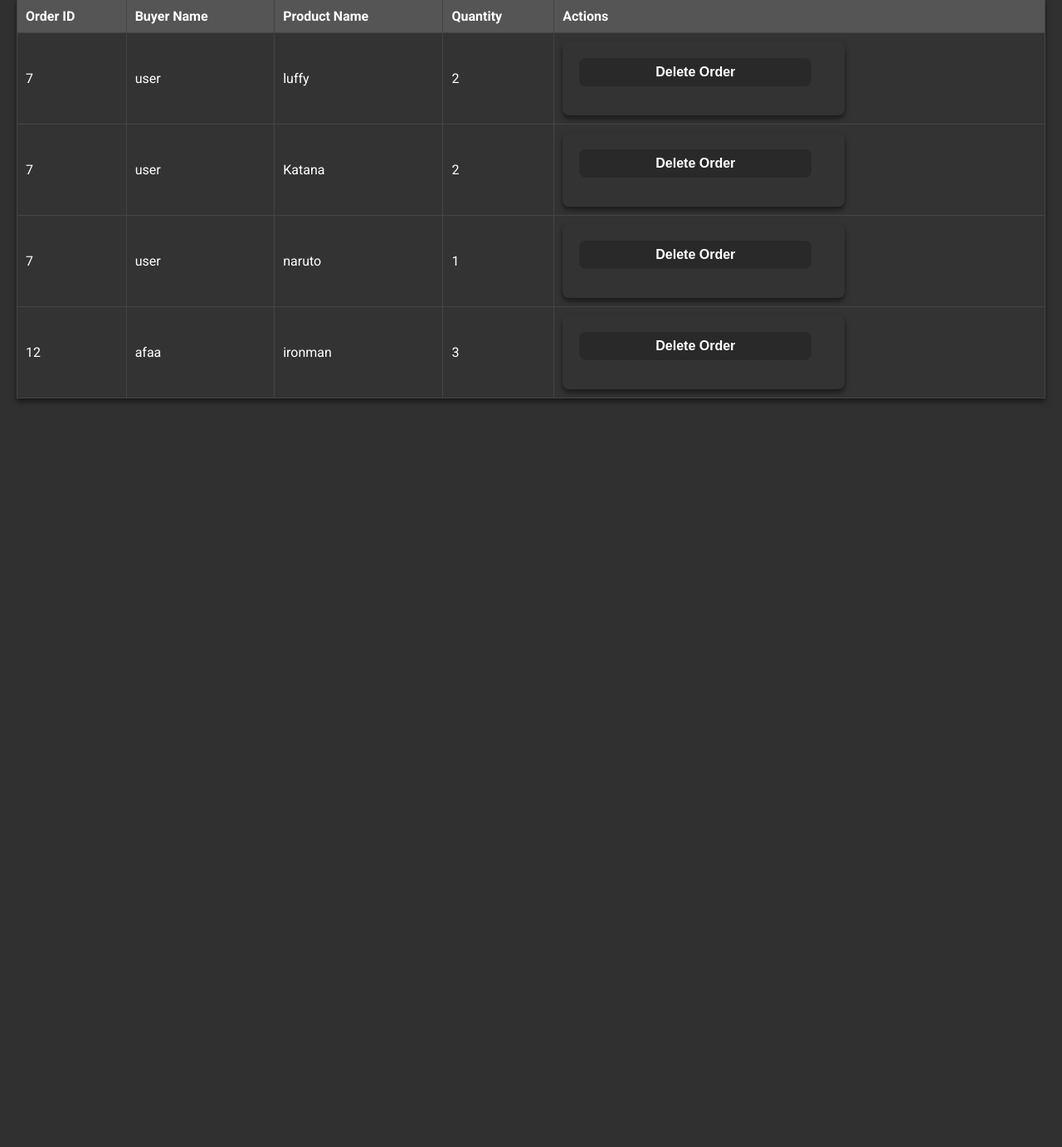
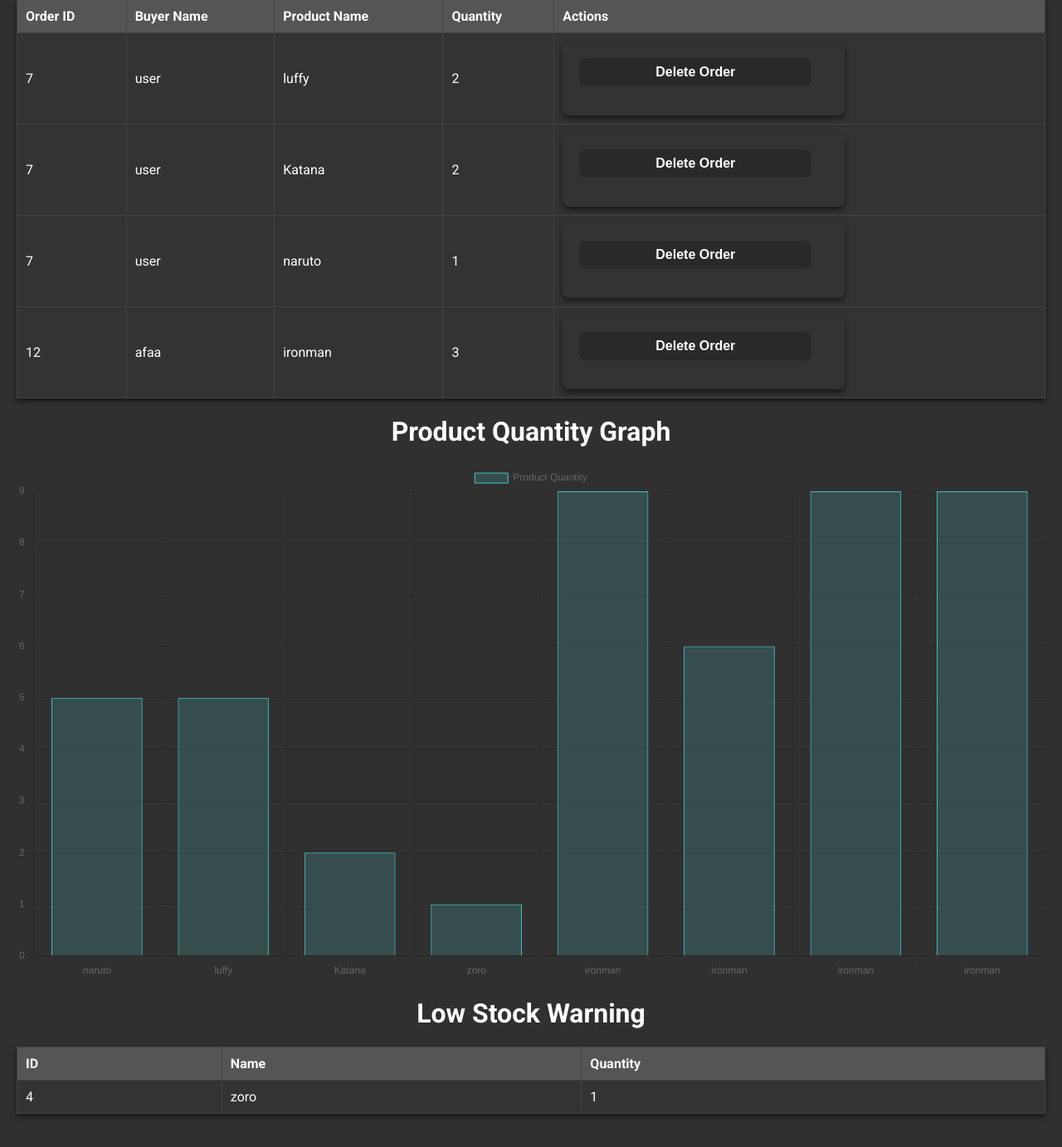
Before and after one commit to Noblesse013/CSE370-blocks_project-dbms, a PHP site: page /product.php in a window 1280 px wide. Shown: the part 1210-2592 px from the top of the page at 83% size. Before the commit the page ends 1694 px from the top, so only its background shows below. Run offline with PHP 8.4, Linux system fonts and the light colour scheme; the visitor is signed in with stand-in values (Sample User, id 1); data comes from the database, SQL or seed files in the repository.

Commit message:
changed product.php added new feature

```diff
--- a/product.php
+++ b/product.php
@@ -176,6 +176,71 @@ if ($_SERVER["REQUEST_METHOD"] == "POST") {
     } else {
         echo "<p>No orders found.</p>";
     }
+    ?>
+<script src="https://cdn.jsdelivr.net/npm/chart.js"></script>
+
+<h1>Product Quantity Graph</h1>
+<canvas id="productQuantityChart" width="100" height="50"></canvas>
+
+<script>
+    const ctx = document.getElementById('productQuantityChart').getContext('2d');
+    const productData = <?php
+        $result = $conn->query("SELECT name, quantity FROM product");
+        $productNames = [];
+        $productQuantities = [];
+        while ($row = $result->fetch_assoc()) {
+            $productNames[] = $row['name'];
+            $productQuantities[] = $row['quantity'];
+        }
+        echo json_encode(['names' => $productNames, 'quantities' => $productQuantities]);
+    ?>;
+
+    const productQuantityChart = new Chart(ctx, {
+        type: 'bar',
+        data: {
+            labels: productData.names,
+            datasets: [{
+                label: 'Product Quantity',
+                data: productData.quantities,
+                backgroundColor: 'rgba(75, 192, 192, 0.2)',
+                borderColor: 'rgba(75, 192, 192, 1)',
+                borderWidth: 1
+            }]
+        },
+        options: {
+            scales: {
+                y: {
+                    beginAtZero: true
+                }
+            }
+        }
+    });
+</script>
+
+
+<h1>Low Stock Warning</h1>
+<?php
+$result = $conn->query("SELECT product_id, name, quantity FROM product WHERE quantity <= 1");
+
+if ($result && $result->num_rows > 0) {
+    echo "<table border='1'>
+            <tr>
+                <th>ID</th>
+                <th>Name</th>
+                <th>Quantity</th>
+            </tr>";
+    while ($row = $result->fetch_assoc()) {
+        echo "<tr>
+                <td>" . htmlspecialchars($row['product_id']) . "</td>
+                <td>" . htmlspecialchars($row['name']) . "</td>
+                <td>" . htmlspecialchars($row['quantity']) . "</td>
+              </tr>";
+    }
+    echo "</table>";
+} else {
+    echo "No products with low stock.";
+    echo "No products with low stock.";
+}
 $conn->close();
 ?>
 
```
Lines whose indentation alone changed are shown as unchanged.
